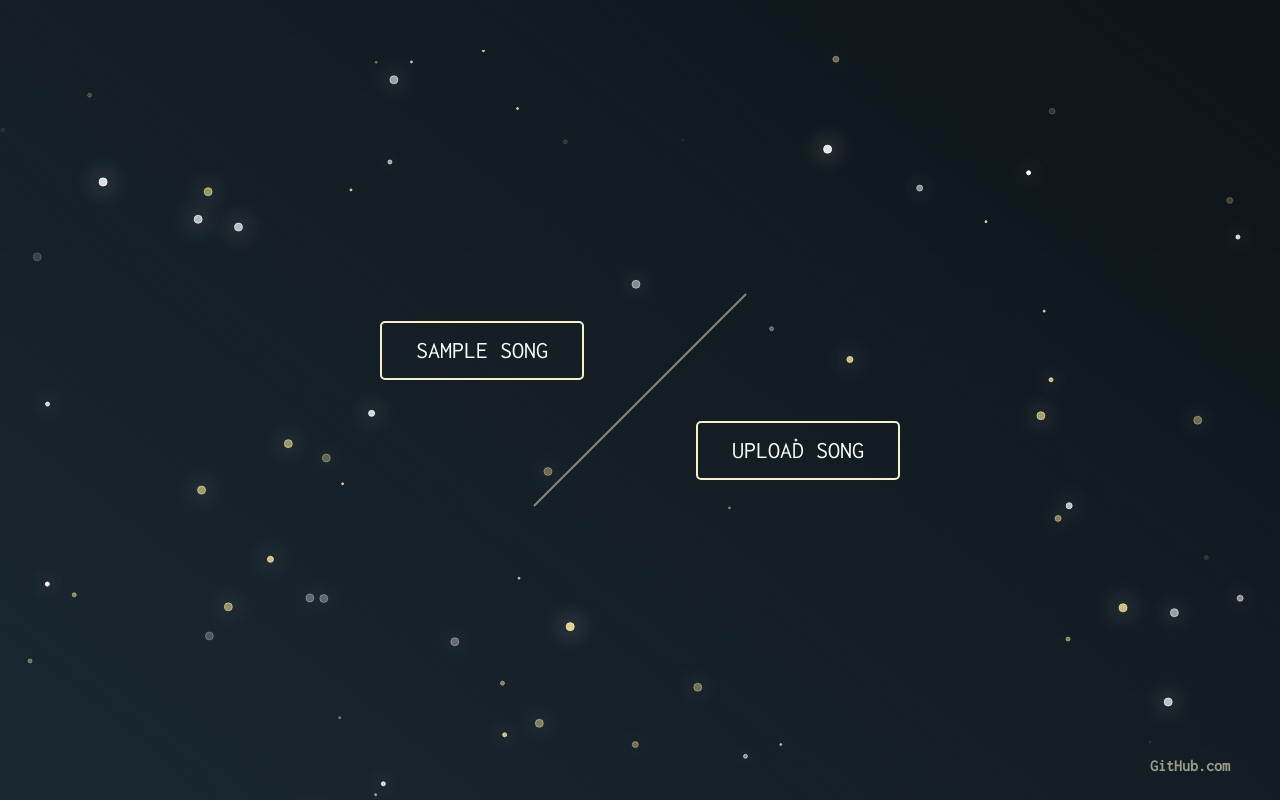
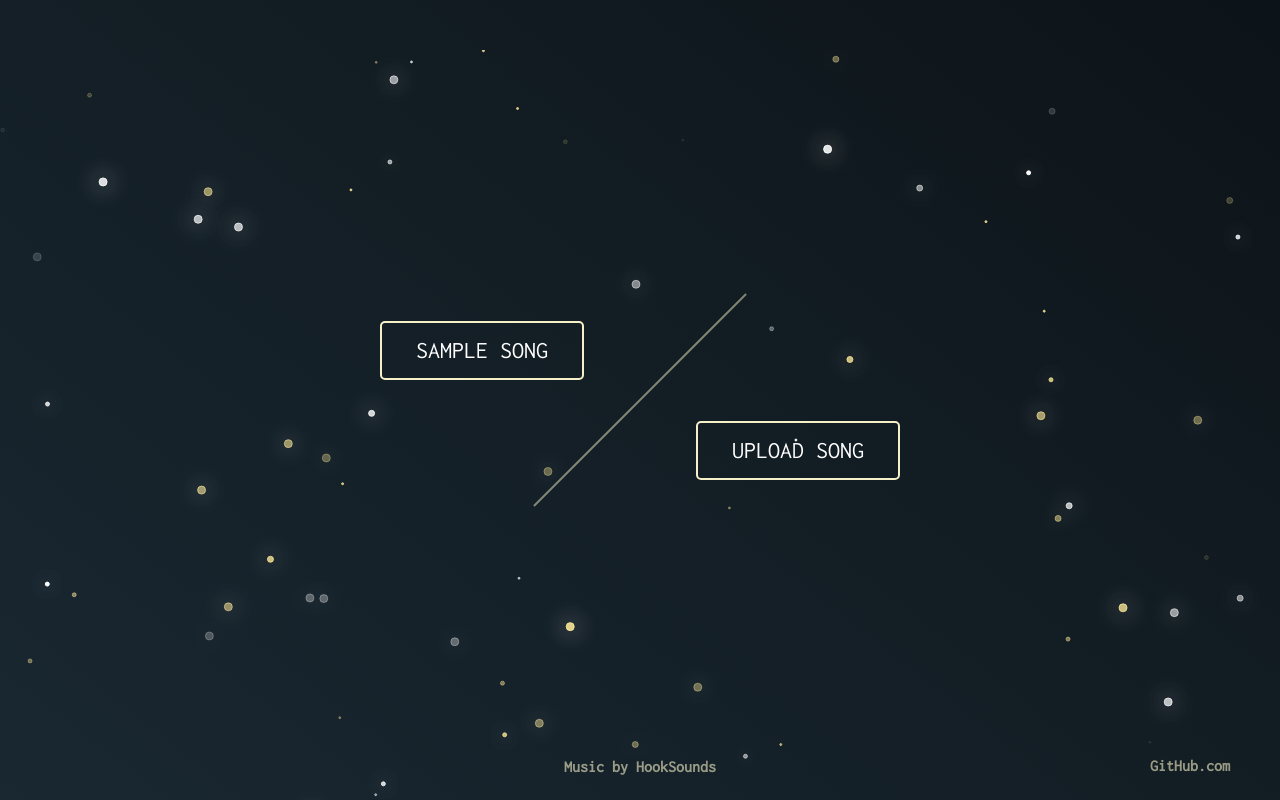
Before and after one commit to bconrad1/audio-visualizer-old, a React (Create React App) app: page / in a window 1280 px wide. Built offline with nearby package versions, Linux system fonts and the light colour scheme.

Commit message:
breaking out components. Adding sample song.

```diff
--- a/src/App.js
+++ b/src/App.js
@@ -1,11 +1,11 @@
 /* eslint-disable react/jsx-filename-extension */
-import React, {Component, Fragment} from 'react';
+import React, {Component} from 'react';
 import './App.scss';
 import MusicPlayer from './music-player/music-player';
 import Particles from './visualizer/particles';
 import './static/styles/rangeStyle.css';
 import FileUploader from './file-upload/FileUploader';
-import BackButton from './music-player/back-button';
+import {Footer} from './footer/footer';
 
 class App extends Component {
   constructor(props) {
@@ -14,7 +14,6 @@ class App extends Component {
     this.state = {
       selectionMade: false
     };
-    console.log(this.state.selectionMade);
   }
 
   onSelectionClicked = () => {
@@ -35,24 +34,16 @@ class App extends Component {
       selectionMade: false
     });
   };
-
   render() {
     return (
         <div className='App'>
           {this.state.selectionMade ?
-              (<Fragment>
-                <MusicPlayer songs={this.state.files}/>
-                <BackButton
-                    onBackClick={this.onBackClick}/>
-              </Fragment>) :
+              (<MusicPlayer songs={this.state.files}/>) :
               <FileUploader
                   onSampleClick={this.onSelectionClicked}
                   onUploadClick={this.onUploadClick}/>}
           <Particles/>
-          <div className={'github-container'}>
-            <a href={'https://github.com/bconrad1'}
-               className={'github-link grow'}>{'GitHub.com'}</a>
-          </div>
+          <Footer selectionMade={this.state.selectionMade} onBackClick={this.onBackClick}/>
         </div>
     );
   }
--- /dev/null
+++ b/src/footer/footer.jsx
@@ -0,0 +1,24 @@
+import React from 'react';
+import BackButton from './back-button';
+import PropTypes from 'prop-types';
+
+export const Footer = ({onBackClick, selectionMade}) => {
+  return (
+      <div>
+        {selectionMade && <BackButton onBackClick={onBackClick}/>}
+        <div className={'sample-song-container footer-link'}>
+          <a href='http://www.hooksounds.com' target={'#'}
+             className={'footer-link grow'}>{'Music by HookSounds'}</a>
+        </div>
+        <div className={'github-container'}>
+          <a href={'https://github.com/bconrad1'} target={'#'}
+             className={'footer-link grow'}>{'GitHub.com'}</a>
+        </div>
+      </div>
+  );
+};
+
+Footer.propTypes = {
+  onBackClick: PropTypes.func,
+  selectionMade: PropTypes.bool
+};
--- a/src/music-player/music-player.jsx
+++ b/src/music-player/music-player.jsx
@@ -4,10 +4,7 @@ import PropTypes from 'prop-types';
 import HeaderPlayBar from './header-play-bar/header-play-bar';
 import Visualizer from '../visualizer/visualizer';
 
-import TestSong from '../static/walkonby.mp3';
-import TestSong2 from '../static/jungle.mp3';
-import TestSong3 from '../static/test3.mp3';
-import TestSong4 from '../static/test4.mp3';
+import SampleSong from '../static/dream-adventure.mp3';
 
 class MusicPlayer extends Component {
   static propTypes = {
@@ -40,7 +37,7 @@ class MusicPlayer extends Component {
     if (files) {
       audio.src = URL.createObjectURL(this.props.songs[0]);
     } else {
-      audio.src = TestSong3;
+      audio.src = SampleSong;
     }
 
     audio.addEventListener('timeupdate', () => {
--- a/src/static/styles/appStyle.css
+++ b/src/static/styles/appStyle.css
@@ -66,27 +66,27 @@ body {
 
 @-webkit-keyframes AnimationName {
   0% {
-    background-position: 0% 22%; }
+    background-position: 0 22%; }
   50% {
     background-position: 100% 79%; }
   100% {
-    background-position: 0% 22%; } }
+    background-position: 0 22%; } }
 
 @-moz-keyframes AnimationName {
   0% {
-    background-position: 0% 22%; }
+    background-position: 0 22%; }
   50% {
     background-position: 100% 79%; }
   100% {
-    background-position: 0% 22%; } }
+    background-position: 0 22%; } }
 
 @keyframes AnimationName {
   0% {
-    background-position: 0% 22%; }
+    background-position: 0 22%; }
   50% {
     background-position: 100% 79%; }
   100% {
-    background-position: 0% 22%; } }
+    background-position: 0 22%; } }
 
 .App {
   height: inherit; }
@@ -116,9 +116,9 @@ body {
   align-content: center;
   justify-content: center;
   background-color: rgba(245, 240, 200, 0.2);
-  -webkit-box-shadow: 0px 1px 0px 0px rgba(255, 255, 255, 0.5);
-  -moz-box-shadow: 0px 1px 0px 0px rgba(255, 255, 255, 0.5);
-  box-shadow: 0px 1px 0px 0px rgba(255, 255, 255, 0.5);
+  -webkit-box-shadow: 0 1px 0 0 rgba(255, 255, 255, 0.5);
+  -moz-box-shadow: 0 1px 0 0 rgba(255, 255, 255, 0.5);
+  box-shadow: 0 1px 0 0 rgba(255, 255, 255, 0.5);
   margin-bottom: 20px; }
 
 .header-play-bar-hide {
@@ -278,7 +278,7 @@ body {
     z-index: -1; }
 
 /***Extra Links and Buttonst***/
-.github-link {
+.footer-link {
   font-family: 'Inconsolata';
   font-size: 16px;
   font-weight: 700;
@@ -291,6 +291,14 @@ body {
   bottom: 25px;
   right: 50px; }
 
+.sample-song-container {
+  position: absolute;
+  z-index: 9999999;
+  bottom: 25px;
+  width: 250px;
+  text-align: center;
+  left: calc(50% - 125px); }
+
 .back-btn-container {
   position: absolute;
   z-index: 9999999;
--- a/src/static/styles/appStyle.scss
+++ b/src/static/styles/appStyle.scss
@@ -85,9 +85,9 @@ body {
   align-content: center;
   justify-content: center;
   background-color: rgba(245, 240, 200, .2);
-  -webkit-box-shadow: 0px 1px 0px 0px rgba(255, 255, 255, .5);
-  -moz-box-shadow: 0px 1px 0px 0px rgba(255, 255, 255, .5);
-  box-shadow: 0px 1px 0px 0px rgba(255, 255, 255, .5);
+  -webkit-box-shadow: 0 1px 0 0 rgba(255, 255, 255, .5);
+  -moz-box-shadow: 0 1px 0 0 rgba(255, 255, 255, .5);
+  box-shadow: 0 1px 0 0 rgba(255, 255, 255, .5);
   margin-bottom: 20px;
 
 }
@@ -285,7 +285,7 @@ body {
 
   /***Extra Links and Buttonst***/
 
-  .github-link {
+  .footer-link {
     font-family: 'Inconsolata';
     font-size: 16px;
     font-weight: 700;
@@ -298,6 +298,15 @@ body {
     z-index: 9999999;
     bottom: 25px;
     right: 50px;
+  }
+
+  .sample-song-container{
+    position: absolute;
+    z-index: 9999999;
+    bottom: 25px;
+    width:250px;
+    text-align:center;
+    left:calc(50% - 125px);
   }
 
 
--- a/src/visualizer/particles.jsx
+++ b/src/visualizer/particles.jsx
@@ -18,15 +18,6 @@ class Particles extends Component {
     canvas.height = window.innerHeight;
     let particles = [];
     let numParticles = 75;
-
-    function resizeCanvas() {
-      canvas.width = window.innerWidth;
-      canvas.height = window.innerHeight;
-
-      ctx.clearRect(0, 0, canvas.width, canvas.height);
-    }
-
-    window.addEventListener('resize', resizeCanvas, false);
 
     function getColor() {
       let randomOpacity = Math.random();
@@ -72,7 +63,7 @@ class Particles extends Component {
     function loop() {
       ctx.clearRect(0, 0, canvas.width, canvas.height);
 
-      for (var i = 0; i < numParticles; i++) {
+      for (let i = 0; i < numParticles; i++) {
         particles[i].Update();
         particles[i].Draw(ctx);
       }
@@ -82,6 +73,13 @@ class Particles extends Component {
     for (let i = 0; i < numParticles; i++) {
       particles.push(new Particle());
     }
+
+    function resizeCanvas() {
+      canvas.width = window.innerWidth;
+      canvas.height = window.innerHeight;
+    }
+
+    window.addEventListener('resize', resizeCanvas, false);
 
     loop();
   };
```
Also changed, not shown: src/footer/back-button.jsx (renamed from src/music-player/back-button.jsx), 2 other files (tests, documents, lock files or other folders).
